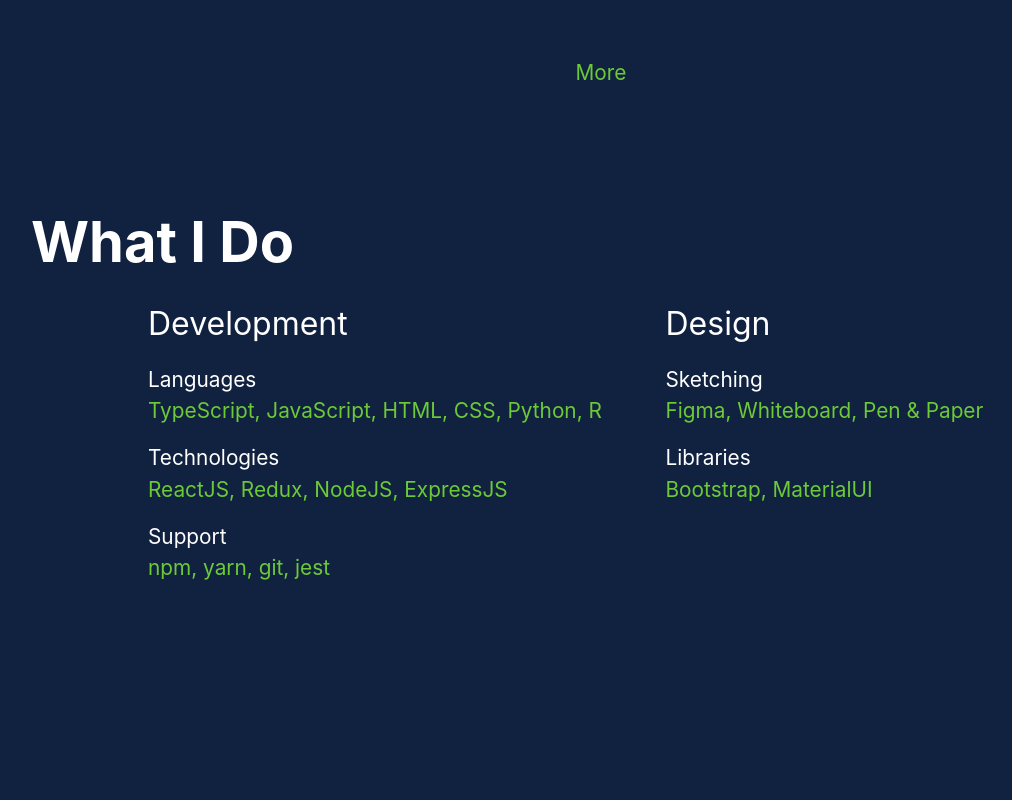
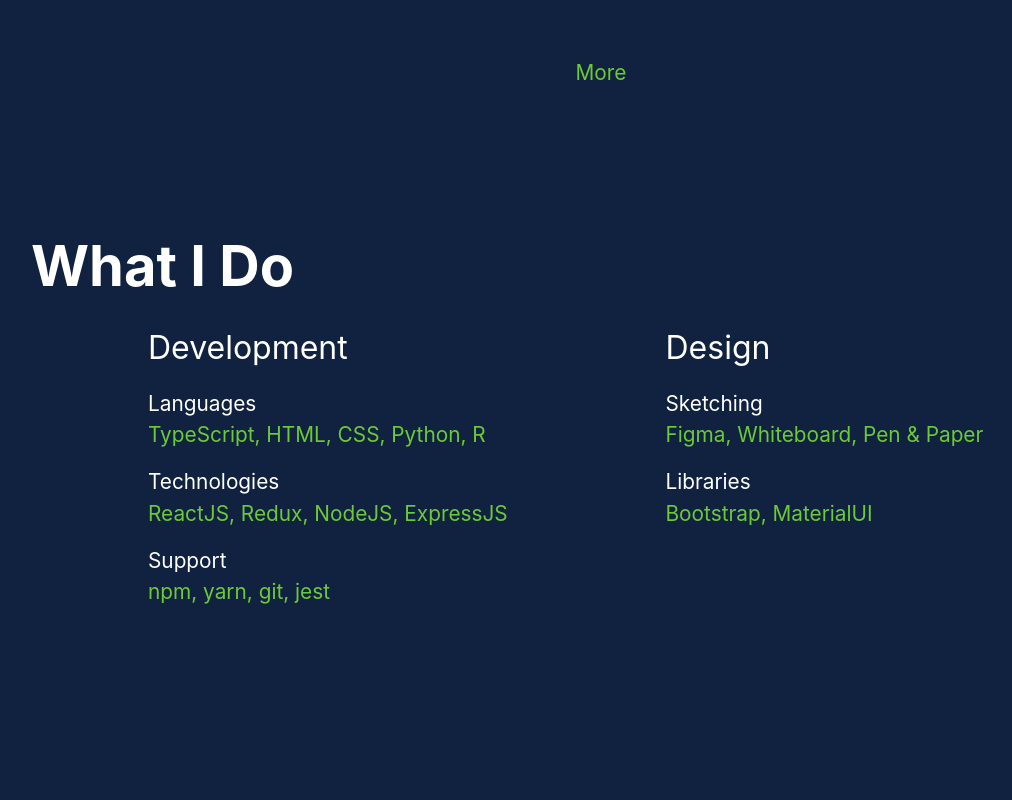
Before and after one commit to brendenehlers/personal-site, a plain HTML site: page build/index.html in a window 1280 px wide. Shown: the part 680-1480 px from the top of the page, without its empty margins (39-1051 px from the left). Drawn offline with nearby package versions, Linux system fonts and the light colour scheme.

Commit message:
minor changes

```diff
--- a/build/index.html
+++ b/build/index.html
@@ -50,7 +50,7 @@
       <div class='col d-flex flex-column content-section-card'>
         <p class='content-section-header'>Development</p>
         <p class='content-section-title'>Languages</p>
-        <p class='content-section-body'>TypeScript, JavaScript, HTML, CSS, Python, R</p>
+        <p class='content-section-body'>TypeScript, HTML, CSS, Python, R</p>
         <p class='content-section-title'>Technologies</p>
         <p class='content-section-body'>ReactJS, Redux, NodeJS, ExpressJS</p>
         <p class='content-section-title'>Support</p>
--- a/build/themes.css
+++ b/build/themes.css
@@ -117,5 +117,5 @@ body {
 }
 .content-section {
   margin-bottom: 30vh;
-  padding-top: 10vh;
+  padding-top: 13vh;
 }
```
